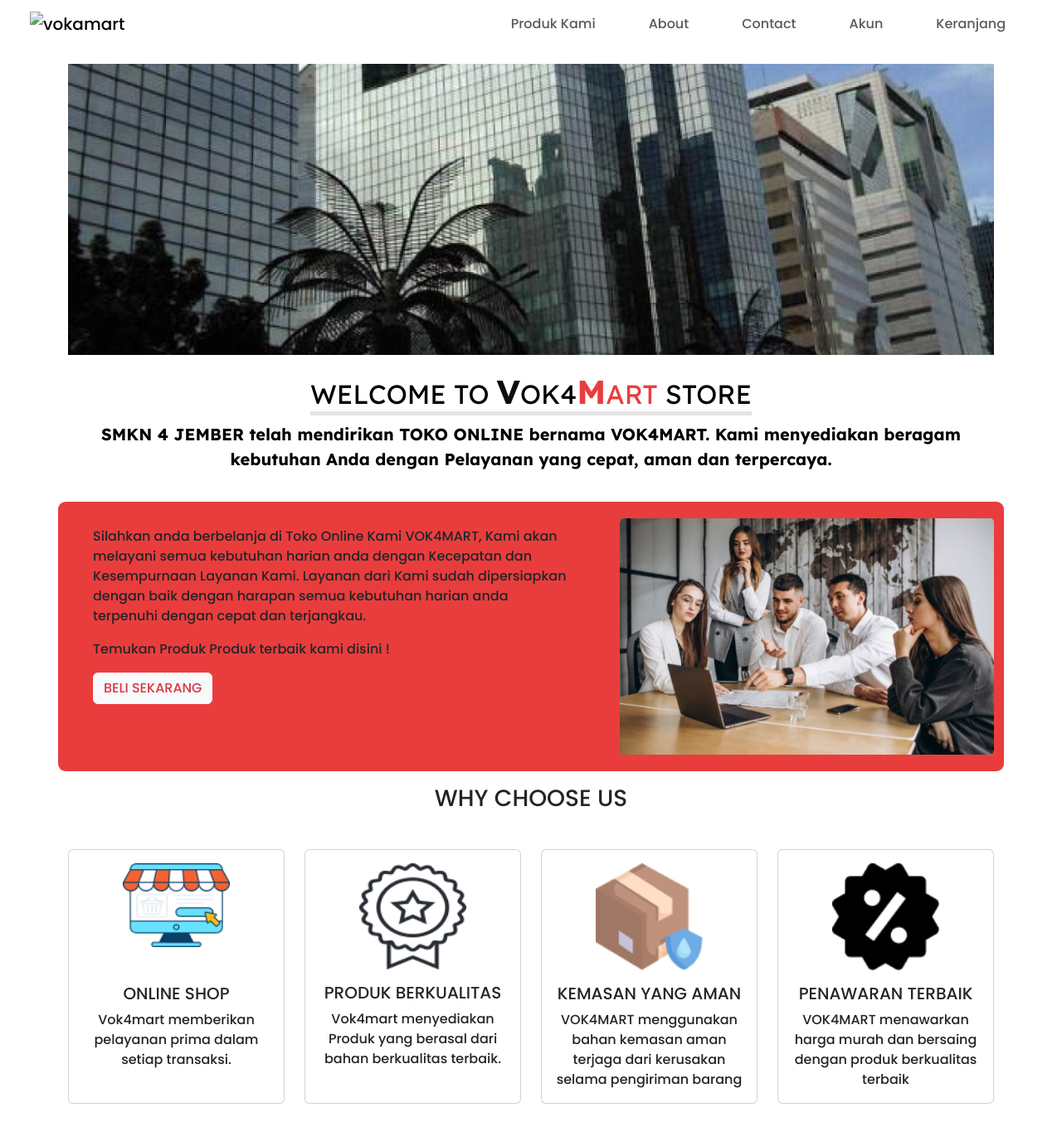
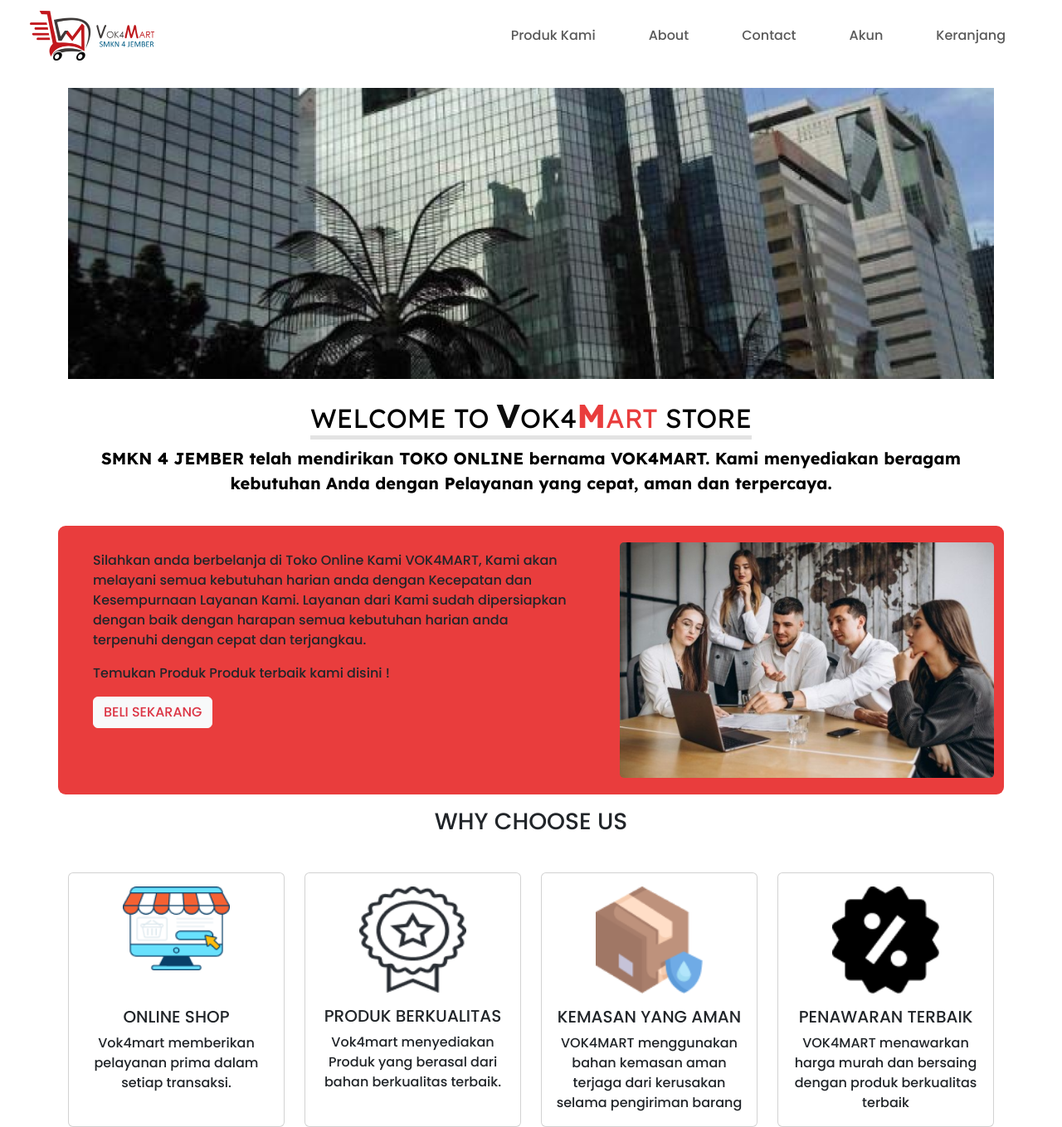
Before and after one commit to Vok4mart/Vokamart_Web, a PHP site: page /about.php in a window 1280 px wide. Shown: the whole page at 83% size. Before the commit the page ends 1331 px from the top, so only its background shows below. Run offline with PHP 8.4, Linux system fonts and the light colour scheme.

Commit message:
fitur about web

```diff
--- a/admin/about.php
+++ b/admin/about.php
@@ -18,7 +18,7 @@
 <nav class="navbar navbar-expand-lg  mx-4">
 <div class="container-fluid">
     <a class="navbar-brand" href="home.php">
-      <img src="" alt="vokamart">
+      <img src="../images/logo_vokamart.png" alt="vokamart" style="max-width: 150px;" >
     </a>
     <button class="navbar-toggler" type="button" data-bs-toggle="collapse" data-bs-target="#navbarNav" aria-controls="navbarNav" aria-expanded="false" aria-label="Toggle navigation">
       <span class="navbar-toggler-icon"></span>
@@ -90,7 +90,7 @@
   <div class="row row-cols-1 row-cols-md-4 g-4">
 
   <div class="col">
-    <div class="card h-100" ">
+    <div class="card h-100" >
       <img src="../images/🦆 illustration _Online shopping_.png" class="card-img-top w-50 mx-auto mt-3 img-fluid" alt="...">
       <div class="card-body text-center" style="margin-top: 28px;" >
         <h5 class="card-title">ONLINE SHOP</h5>
--- a/css/about.css
+++ b/css/about.css
@@ -49,8 +49,7 @@ h2 {
   margin-top: 20px;
 }
 .img-area {
-  background-color: aqua;
-  margin: 20px 0;
+  padding: 20px 0;
   border-radius: 5px;
   width: 100%;
 }
```
Also changed, not shown: images/logo_vokamart.png (added).
